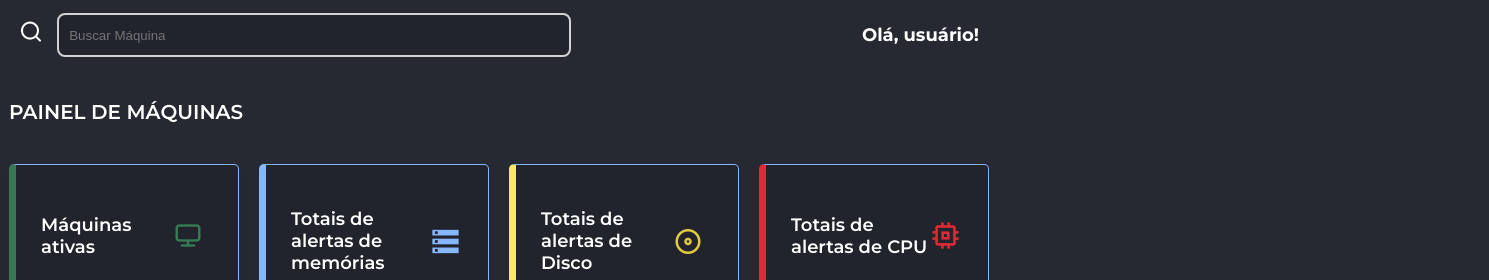
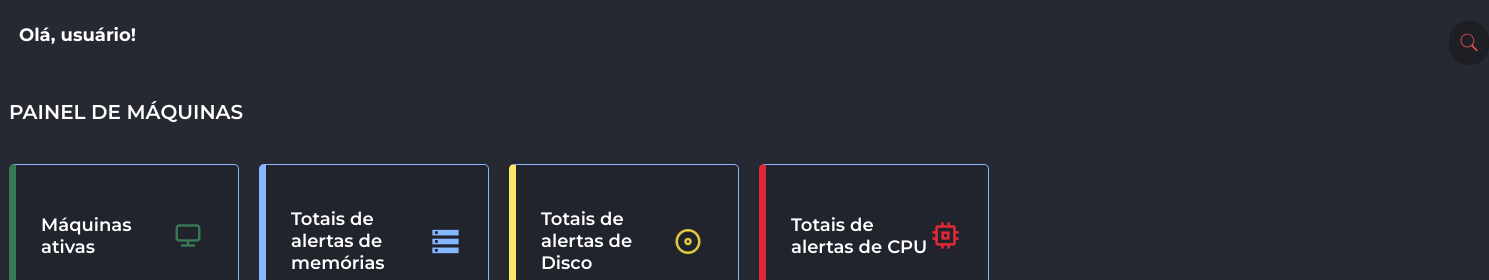
Before and after one commit to 2ADSC-BoxDevs/siteVersaoBackup, a website: page public/dashV3.html in a window 1280 px wide. Shown: the top 280 px of the page, 1489 px wide, since content can reach past the window. Drawn offline with nearby package versions, Linux system fonts and the light colour scheme; no server answers.

Commit message:
barra de pesquisa alterada

```diff
--- a/public/css/dash.css
+++ b/public/css/dash.css
@@ -71,7 +71,7 @@ body {
   display: none;
 }
 
-.pesquisar input {
+/* .pesquisar input {
   outline: 0;
   border-radius: 8px;
   height: 40px;
@@ -80,6 +80,56 @@ body {
   background-color: #21232D;
   border: #d2d2d3 2px solid;
   color: #d2d2d3;
+} */
+
+.search-box{
+  margin-top: 60px;
+  margin-left: 1450px;
+  position: absolute;
+  transform: translate(-50%, -50%);
+  height: 45px;
+  border-radius: 40px;
+  display: flex;
+  justify-content: space-between;
+  align-items: center;
+  background-color: #1E1F25;
+}
+
+.search-txt{
+  border: none;
+  background: none;
+  outline: none;
+  padding: 0;
+  color: white;
+  font-size: 16px;
+  line-height: 40px;
+  width: 0;
+}
+
+.search-btn{
+  width: 40px;
+  height: 40px;
+  border-radius: 50%;
+  background-color: #1E1F25;
+  display: flex;
+  justify-content: center;
+  align-items: center;
+}
+
+.search-box:hover > .search-txt{
+width: 260px;
+padding: 0 6px;
+transition: .6s;
+
+}
+
+.search-box:hover > .search-btn{
+  transition: .6s;
+}
+
+::-webkit-input-placeholder{
+  color: #d2d2d3;
+  padding: 20px;
 }
 
 .user {
--- a/public/dashV3.html
+++ b/public/dashV3.html
@@ -29,13 +29,16 @@
       <!-- Header -->
       <header class="header">
 
-       <div class="pesquisar">
-        <i class="uil uil-search"></i> <input placeholder="Buscar Máquina">
-       </div>
+        <div class="user">
+          <span>Olá, usuário!</span>
+         </div>
 
-       <div class="user">
-        <span>Olá, usuário!</span>
-       </div>
+      <div class="search-box">
+        <input type="text" class="search-txt" placeholder="Buscar Máquina">
+        <a href="#" class="search-btn">
+          <img src="assets/icons/icons8-pesquisar.svg" height="20" width="20" >
+        </a>
+      </div>
       </header>
       <!-- End Header -->
 
```
Also changed, not shown: public/assets/icons/icons8-pesquisar.svg (added).
